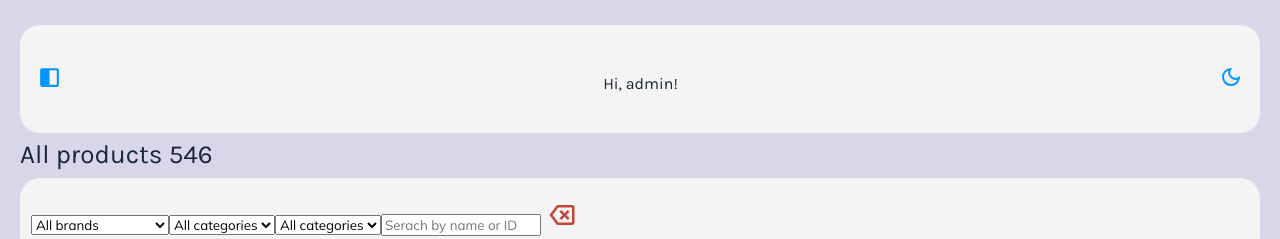
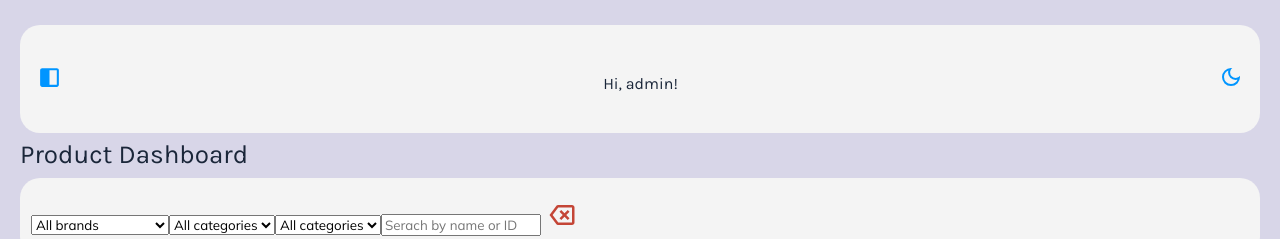
Before and after one commit to eugenia-vitinschii/Cosmetic-Shop-VueJS-PINIA, a Vue app in the folder frontend/: page /admin/all in a window 1280 px wide. Shown: the top 239 px of the page. Built offline with nearby package versions, Linux system fonts and the light colour scheme; data requests are answered from the project's data file.

Commit message:
feat(AdminTitle): create AdminTitle component and implement to ProductDashboard

```diff
--- /dev/null
+++ b/frontend/src/components/admin/ui/AdminTitle.vue
@@ -0,0 +1,18 @@
+<template>
+<div class="admin-title">
+   <h1 class="admin-heading">{{ title }}</h1>
+</div>
+</template>
+
+<script setup lang="ts">
+
+//Component settings
+defineOptions({
+  name: 'AdminTitle'
+})
+
+defineProps<{
+   title: string
+}>()
+
+</script>
--- a/frontend/src/views/admin/ProductDashboardView.vue
+++ b/frontend/src/views/admin/ProductDashboardView.vue
@@ -3,13 +3,12 @@
     <div class="container">
       <div class="admin__wrapper">
         <the-admin-header />
-        <h1 class="admin-heading">All products {{ admin.products.length }} </h1>
-
+        <admin-title title="Product Dashboard"/>
         <product-filters
-              v-model="filters"
-      :brands="admin.brands"
-      :categories="admin.categories"
-      :productTypes="admin.productTypes"
+          v-model="filters"
+          :brands="admin.brands"
+          :categories="admin.categories"
+          :productTypes="admin.productTypes"
         />
         <section class="admin-products">
           <table class="admin-table" v-if="admin.products">
@@ -85,6 +84,8 @@ import { onMounted, ref, computed } from "vue";
 
 //import components
 import TheAdminHeader from "@/components/layout/TheAdminHeader.vue";
+import AdminTitle from "@/components/admin/ui/AdminTitle.vue";
+
 import AppImage from "@/components/core/AppImage.vue";
 import ProductFilters from "@/components/admin/ProductFilters.vue";
 //pinia store imports
```
